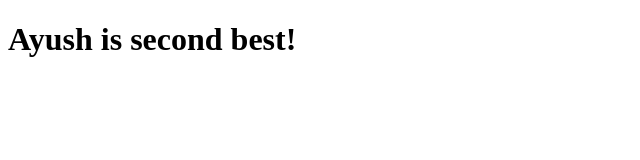
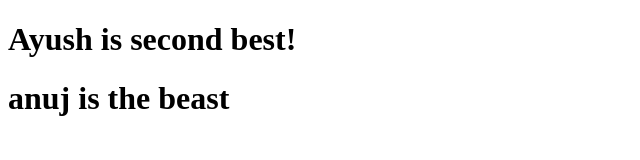
Before and after one commit to itsayusshh/expert-octo-robot, a plain HTML site: page index.html in a window 1280 px wide. Shown: the whole page, without its empty margins (0-640 px from the left). Drawn offline with Linux system fonts and the light colour scheme.

Commit message:
added anuj line

```diff
--- a/index.html
+++ b/index.html
@@ -7,5 +7,6 @@
   </head>
   <body>
     <h1>Ayush is second best!</h1>
+    <h1>anuj is the beast</h1>
   </body>
 </html>
```
